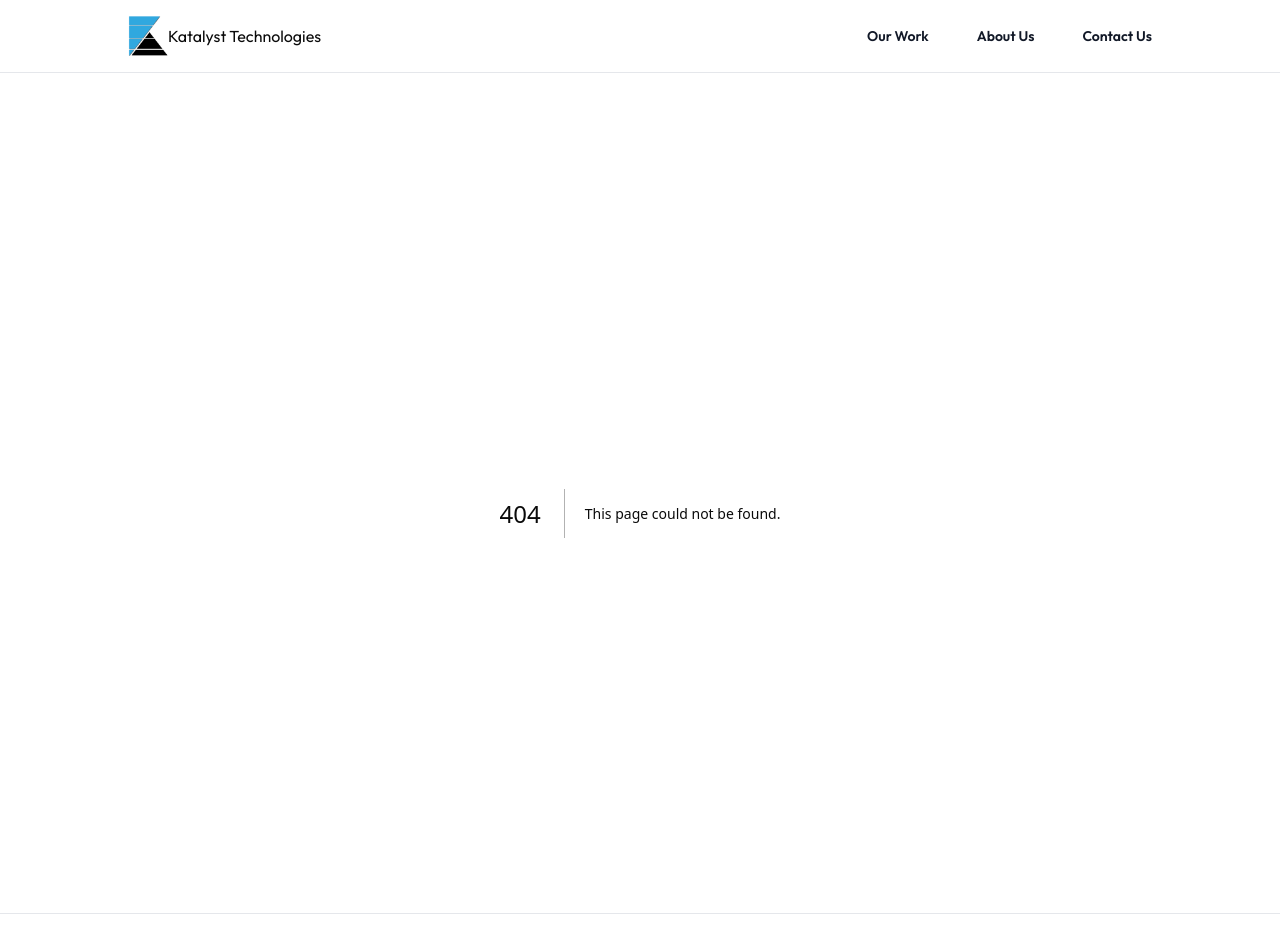
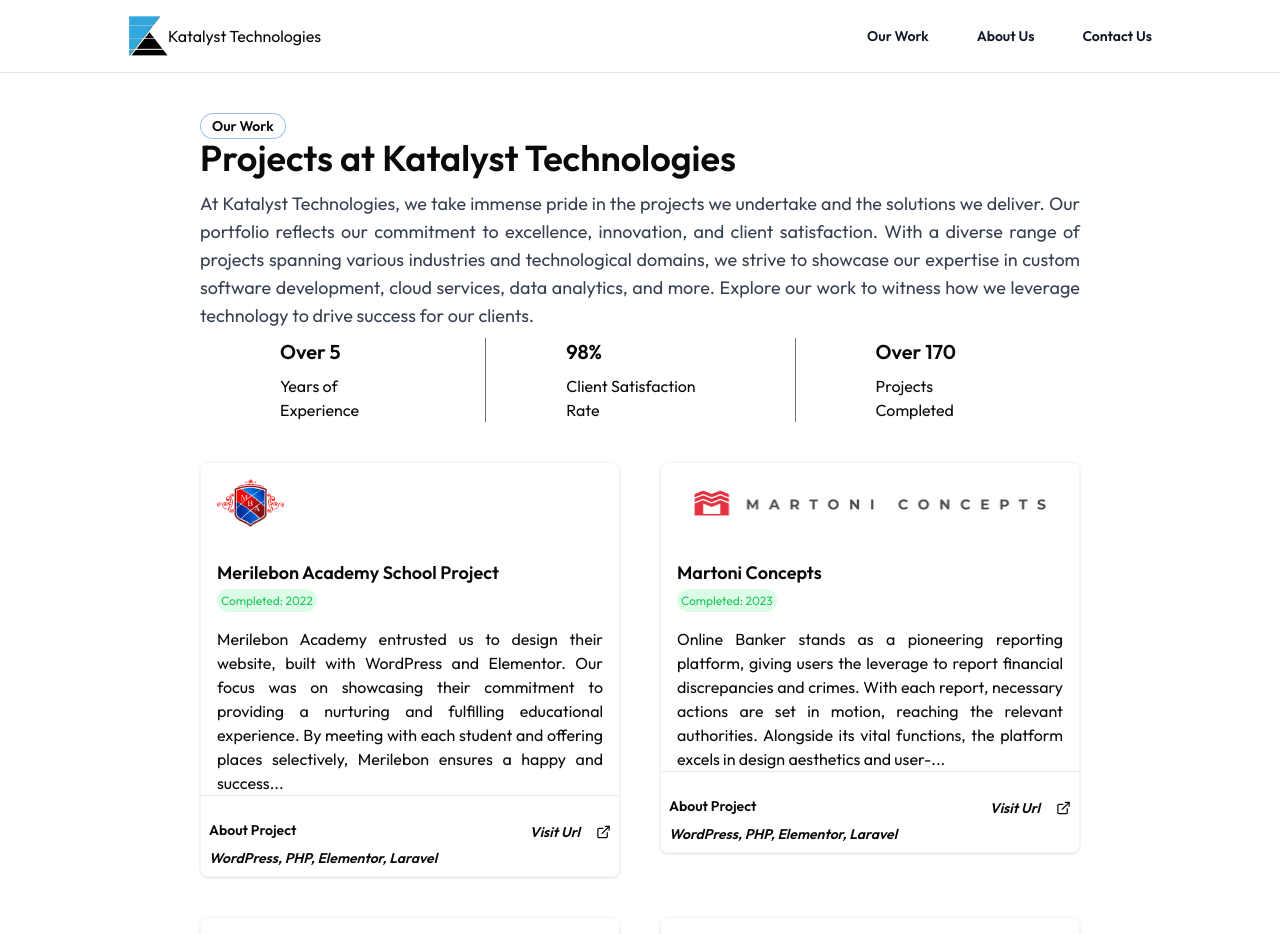
Before and after one commit to Katalyst33/landing, a Next.js app: page /project in a window 1280 px wide. Before the commit this address had no page. Shown: the top 934 px of the page. Built offline with nearby package versions, Linux system fonts and the light colour scheme; data requests are answered from the project's data file.

Commit message:
added error page

```diff
--- a/app/components/HeaderMain.jsx
+++ b/app/components/HeaderMain.jsx
@@ -4,7 +4,7 @@
 import Link from 'next/link';
 
 const navigation = [
-  { name: 'Our Work', href: 'work' },
+  { name: 'Our Work', href: 'project' },
   { name: 'About Us', href: 'about' },
   { name: 'Contact Us', href: 'contact' },
 ];
--- a/app/components/about/AboutServices.jsx
+++ b/app/components/about/AboutServices.jsx
@@ -24,7 +24,7 @@
   {
     name: 'Excellence:',
     description:
-      'We are committed to delivering excellence in everything we do, striving for perfection and continuous improvement in our work.',
+      'We are committed to delivering excellence in everything we do, striving for perfection and continuous improvement in our project.',
     image:
       'https://res.cloudinary.com/dqwfjxn8g/image/upload/v1709160985/excellent_rgyyde.png',
   },
--- a/app/components/projects/ProjectComponent.jsx
+++ b/app/components/projects/ProjectComponent.jsx
@@ -39,7 +39,7 @@
           <footer className={`border-t p-2 space-y-1`}>
             <div className="flex justify-between  ">
               <p className="font-semibold text-sm mt-4 ">
-                <Link href={`/work/${id}`}>
+                <Link href={`/project/${id}`}>
                   {' '}
                   About Project
                   {
--- /dev/null
+++ b/app/error.jsx
@@ -0,0 +1,26 @@
+'use client' // Error components must be Client Components
+
+import { useEffect } from 'react'
+
+export default function Error({ error, reset }) {
+    useEffect(() => {
+        // Log the error to an error reporting service
+        console.log(error)
+    }, [error])
+
+    return (
+        <div>
+            <main className="mx-auto flex w-full max-w-7xl flex-auto flex-col justify-center px-6 h-screen lg:px-8">
+                <p className="text-base font-semibold leading-8 text-blue-600">404</p>
+                <h1 className="mt-4 text-3xl font-bold tracking-tight text-gray-900 sm:text-5xl">Something went wrong!</h1>
+                <p className="mt-6 text-base leading-7 text-gray-600">Sorry, we couldn’t find the page you’re looking for.</p>
+                <div className="mt-10">
+                    <a href="#" className="text-sm font-semibold leading-7 text-blue-600">
+                        <span aria-hidden="true">&larr;</span> Back to home
+                    </a>
+                </div>
+            </main>
+
+        </div>
+    )
+}
--- a/app/work/[slug]/page.jsx
+++ b/app/project/[slug]/page.jsx
@@ -7,7 +7,7 @@
 
 
   if (!res.ok) {
-    // This will activate the closest `error.js` Error Boundary
+    // This will activate the closest `error.jsx` Error Boundary
     throw new Error('Failed to fetch data');
   }
 
--- a/app/team/[slug]/page.jsx
+++ b/app/team/[slug]/page.jsx
@@ -4,7 +4,7 @@
   });
 
   if (!res.ok) {
-    // This will activate the closest `error.js` Error Boundary
+    // This will activate the closest `error.jsx` Error Boundary
     throw new Error('Failed to fetch data');
   }
   return res.json();
```
Also changed, not shown: app/project/page.jsx (renamed from app/work/page.jsx).
